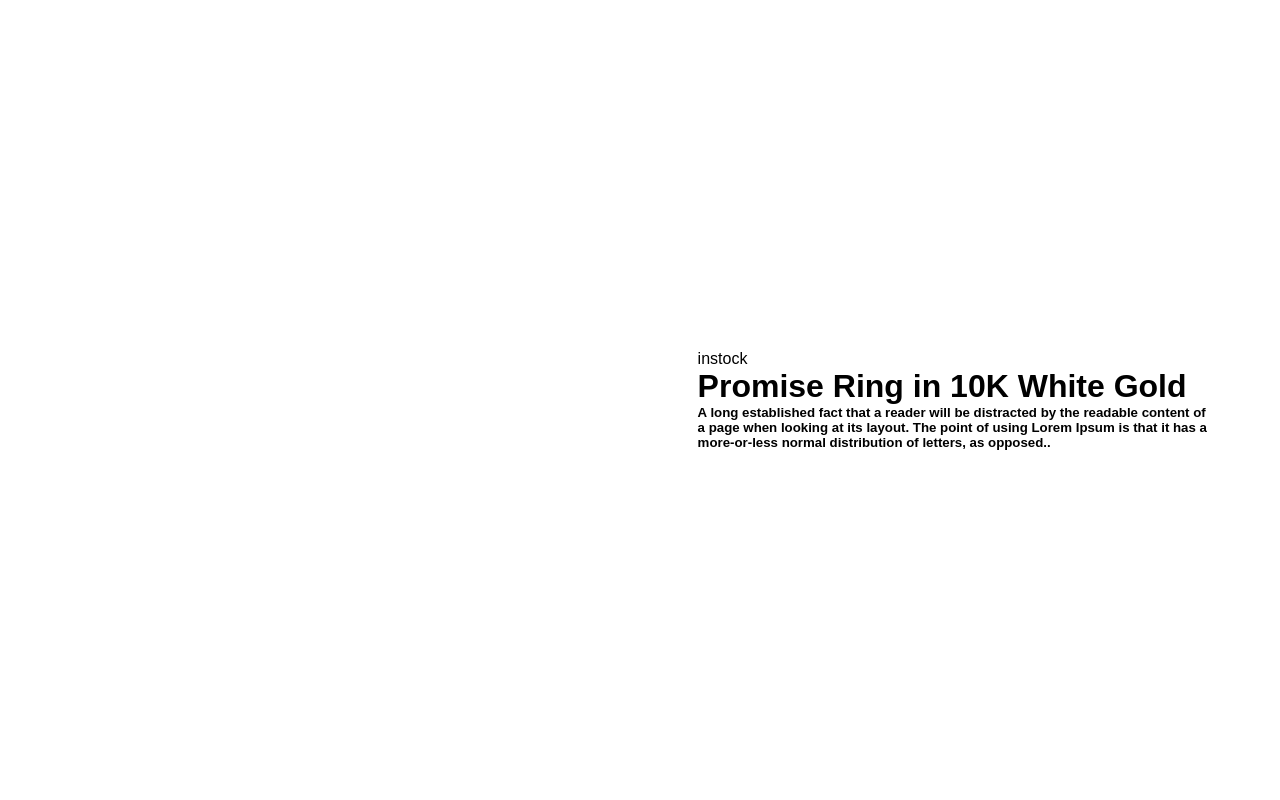
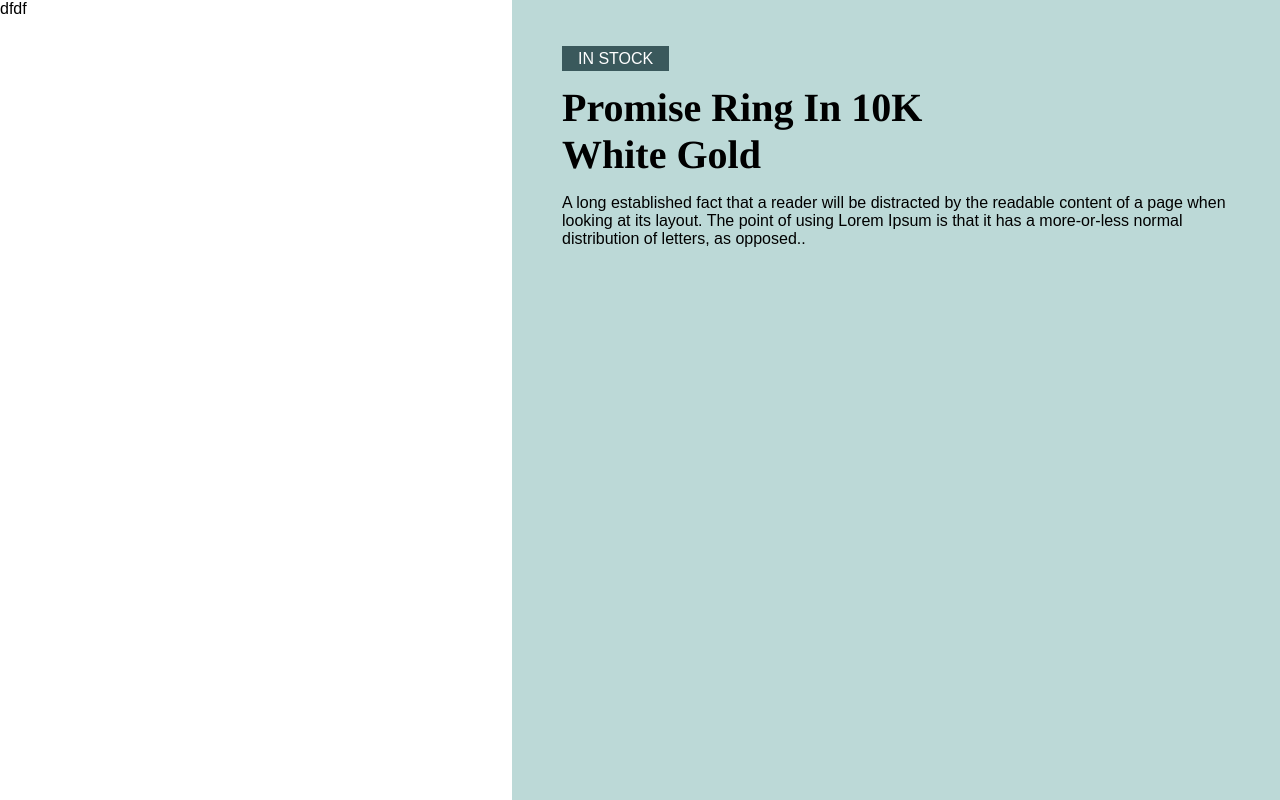
Before and after one commit to Aadirajput04/WebUI, a plain HTML site: page index.html in a window 1280 px wide. Drawn offline with Linux system fonts and the light colour scheme.

Commit message:
basic completed

```diff
--- a/index.html
+++ b/index.html
@@ -9,44 +9,14 @@
 
 </head>
 <body>
-<div class="hero">
-    <div class="row">
-        <div class="col">
-           <div class="slider">
-                <div class="product">
-            <img src="product1.png" alt="">
-            <img src="product1.png" alt="">
-            <img src="product1.png" alt="">
-            <img src="product1.png" alt="">
-            <img src="product1.png" alt="">
-            <img src="product1.png" alt="">
-                </div>
-           <div class="preview">
-            <img src="product1.png" alt="">
+    <div class="parent-container">
+        <div class="left">dfdf</div>
+        <div class="right">
+            <span class="stock">IN STOCK</span>
+            <h1>Promise Ring In 10K <br>White Gold</h1>
+            <p>A long established fact that a reader will be distracted by the readable content of a page when looking at its layout. The point of using Lorem Ipsum is that it has a more-or-less normal distribution of letters, as opposed..</p>
         </div>
-
-
-      </div>
-  </div>
-        <div class="col">
-            <div class="content">
-                <p class="Brand">instock</p>
-                <h1>Promise Ring in 10K White Gold
-                </h1>
-                <h5>A long established fact that a reader will be distracted by the readable content of a page when looking at its layout. The point of using Lorem Ipsum is that it has a more-or-less normal distribution of letters, as opposed..</h5>
-
-
-            </div>
-        </div>
-
     </div>
-
-
-</div>
-
-
-
-
 
 </body>
 </html>
--- a/style.css
+++ b/style.css
@@ -1,40 +1,35 @@
- *{
- margin: 0;
- padding: 0;
- font-family: sans-serif;
+ * {
+    margin: 0;
+    font-family: Arial, Helvetica, sans-serif
+ }
 
-}
-
-
-    .hero{
-        width: 100%;
-
-}
- .row{
-    width: 90%;
-    height: 100vh;
-    margin: auto;
-    display: flex;
-    align-items: center;
-    justify-content: space-between;
-
+ :root {
+    --dark-black: black;
+    --light-green: #BCD9D7;
+    --dark-green: #3A595C;
+    --white: white;
 
  }
- .col{
-    flex-basis: 45%;
 
- }
- .slider{
-    height: 80vh;
-    display: flex;
+ .parent-container {
+    display: grid;
+    grid-template-columns: 40% 60%;
+    height: 100vh;
  }
 
- .product img{
-    height: 19vh;
-    margin-bottom: 9px;
-    cursor: pointer;
+ .parent-container .right{
+   background-color: var(--light-green);
+   padding: 50px;
  }
- .preview img{
-    height: 100%;
 
+ .parent-container .stock{
+   background-color: var(--dark-green);
+   padding: 4px 16px;
+   color: var(--white);
  }
+
+ .parent-container h1{
+   margin: 16px 0;
+   font-family: Times;
+   font-size: 40px;
+ }
```
